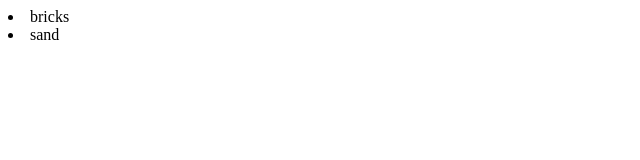
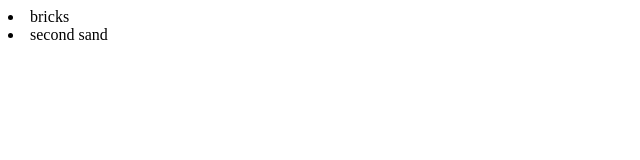
Before and after one commit to css830/TestGit, a plain HTML site: page index.html in a window 1280 px wide. Shown: the full height of the page, 0-640 px from the left. Drawn offline with Linux system fonts and the light colour scheme.

Commit message:
second change

```diff
--- a/index.html
+++ b/index.html
@@ -3,7 +3,7 @@
 
 		<div>
 			<li> bricks</li>
-			<li> sand</li>
+			<li> second sand</li>
 		</div>
 	</body>
 </html>
```
